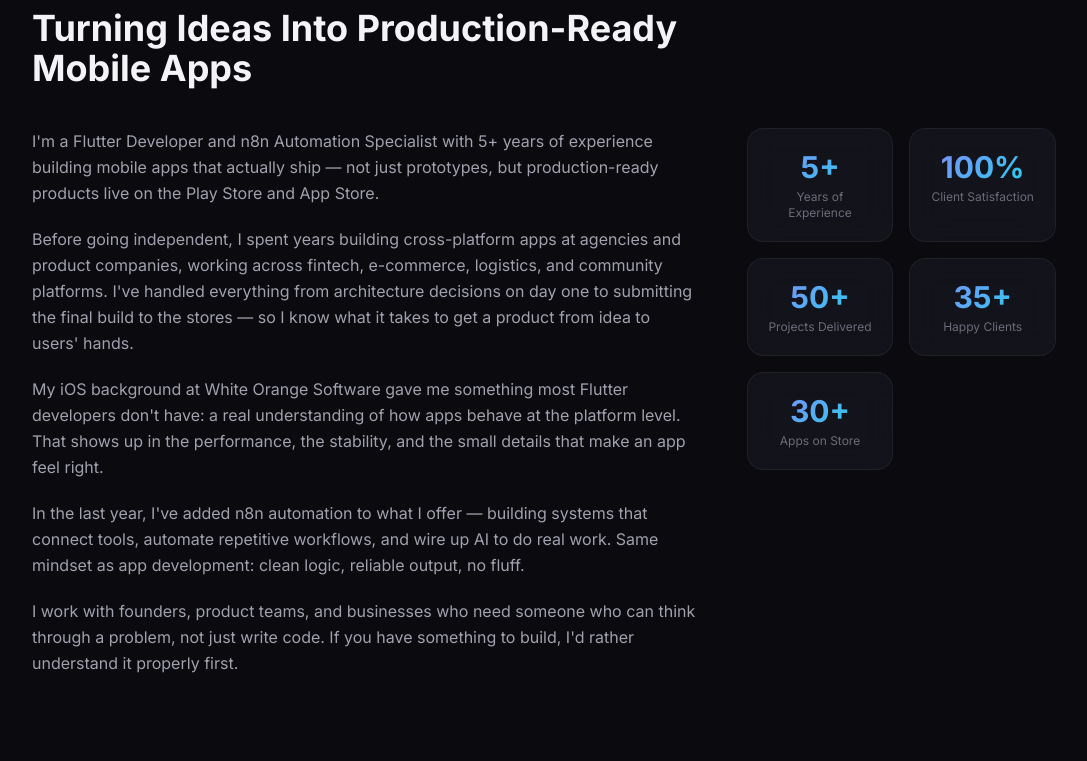
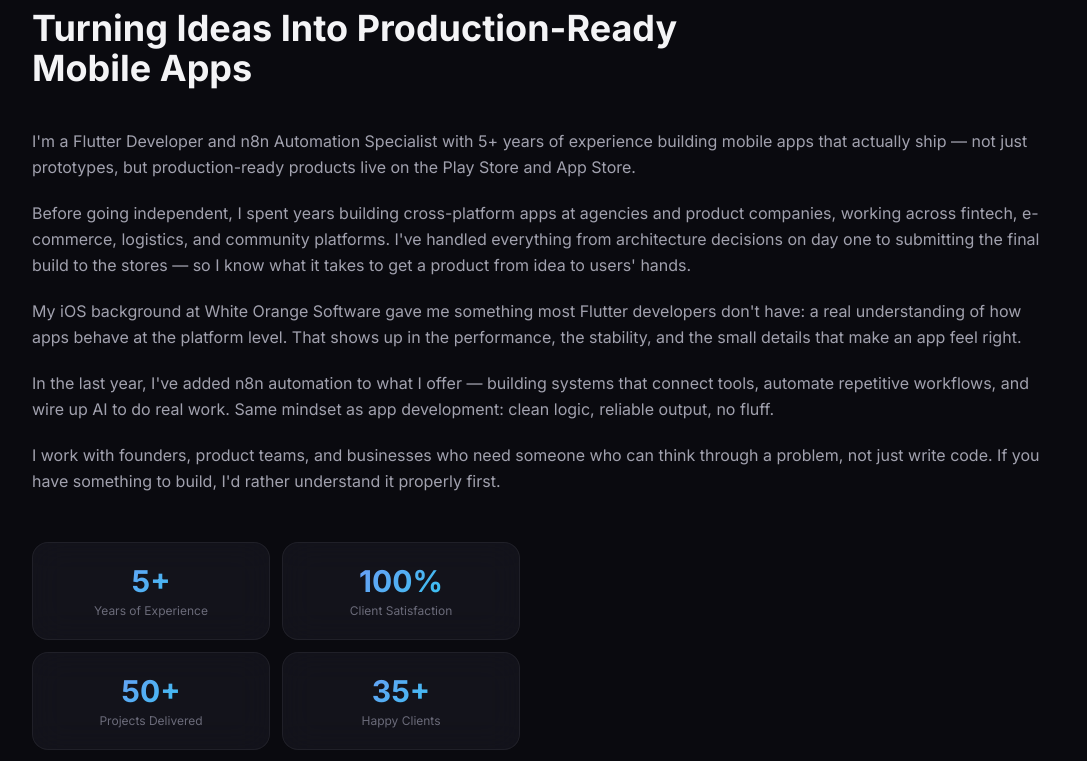
Before and after one commit to RaahilShaikh/rahil-portfolio, a React (Vite) app: page / in a window 1280 px wide. Shown: the part 940-1701 px from the top of the page, without its empty margins (96-1183 px from the left). Built offline with nearby package versions, Linux system fonts and the light colour scheme.

Commit message:
Updated site info

```diff
--- a/src/components/About.jsx
+++ b/src/components/About.jsx
@@ -19,7 +19,7 @@
           </h2>
         </motion.div>
 
-        <div className="grid md:grid-cols-3 gap-12">
+        <div className="grid md:grid-cols-2 gap-12">
           <motion.div
             initial={{ opacity: 0, x: -20 }}
             whileInView={{ opacity: 1, x: 0 }}
@@ -39,7 +39,7 @@
             whileInView={{ opacity: 1, x: 0 }}
             viewport={{ once: true }}
             transition={{ duration: 0.6 }}
-            className="grid grid-cols-2 gap-4 content-start"
+            className="grid grid-cols-2 gap-3 content-start"
           >
             {siteInfo.stats.map((stat) => (
               <div
```
